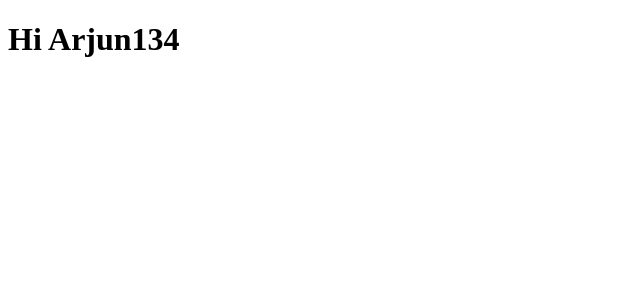
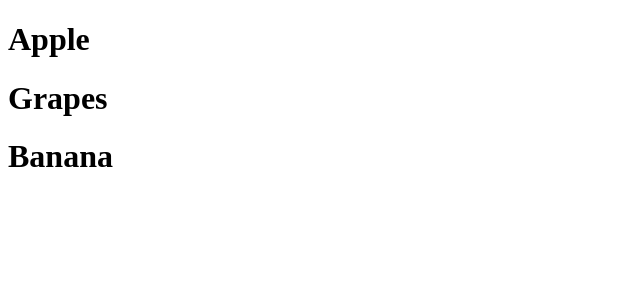
Before and after one commit to arjunk03/reactApp, a React (Vite) app in the folder ReactApp/: page / in a window 1280 px wide. Shown: the top 300 px of the page, without its empty margins (0-640 px from the left). Built offline with nearby package versions, Linux system fonts and the light colour scheme.

Commit message:
css updated

```diff
--- a/ReactApp/src/App.tsx
+++ b/ReactApp/src/App.tsx
@@ -1,16 +1,11 @@
 import Hello from "./componenets/Hello";
+import Fruits from "./componenets/Fruits";
 
 function App() {
-  const seatNumbers = [1, 3, 4];
-  const person = {
-    name: "Arjun",
-    msg: "Hi",
-    seatNumbers: seatNumbers,
-  };
   return (
     <>
       <div>
-        <Hello person={person} />
+        <Fruits />
       </div>
     </>
   );
--- /dev/null
+++ b/ReactApp/src/componenets/Fruits.jsx
@@ -0,0 +1,10 @@
+export default function Fruits() {
+  const fruits = ["Apple", "Grapes", "Banana"];
+  return (
+    <div>
+      {fruits.map((fruit) => (
+        <h1>{fruit}</h1>
+      ))}
+    </div>
+  );
+}
--- a/ReactApp/src/componenets/Hello.jsx
+++ b/ReactApp/src/componenets/Hello.jsx
@@ -1,10 +1,9 @@
-function Hello(props) {
+function Hello({ person }) {
   //   const { name, msg } = props;
   return (
     <div>
       <h1>
-        {props.person.msg} {props.person.name}
-        {props.person.seatNumbers}
+        {person.msg} {person.name} {person.seatNumbers}
       </h1>
     </div>
   );
```
